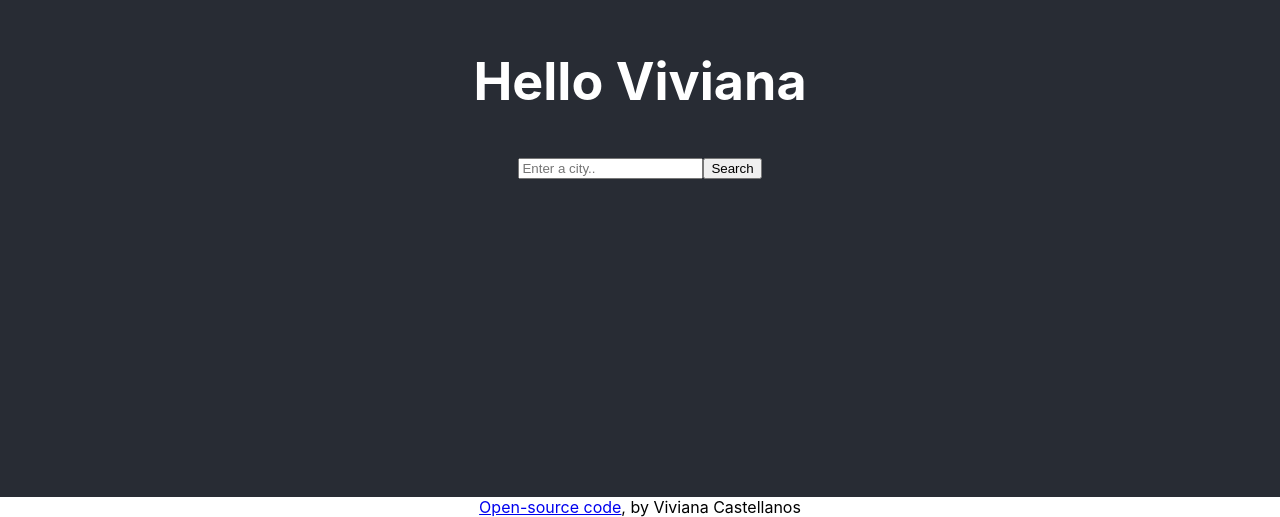
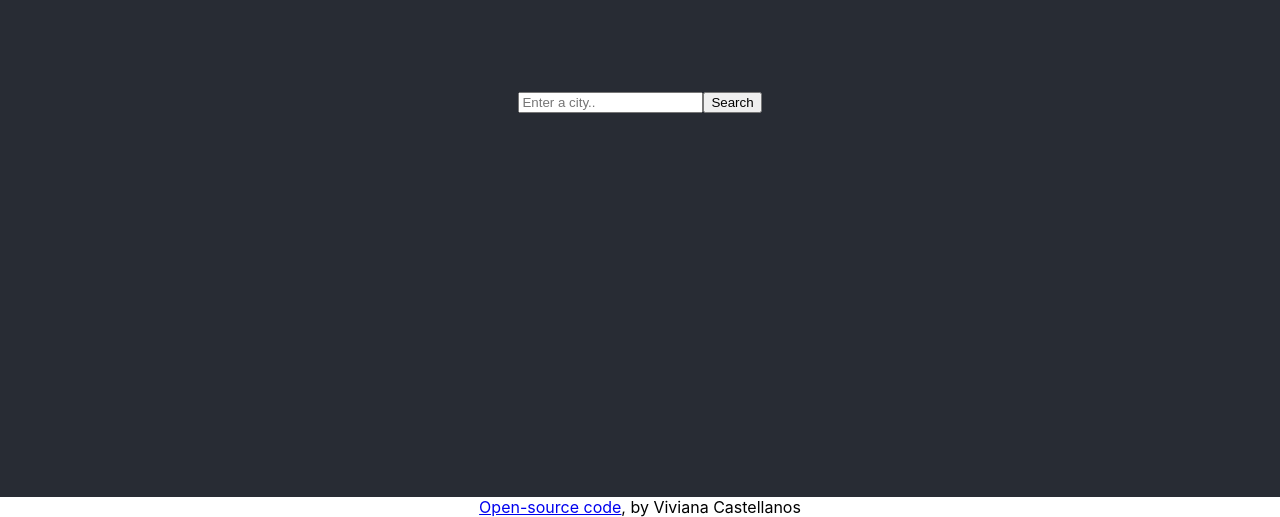
Before and after one commit to castelv2/weather-react, a React (Create React App) app: page / in a window 1280 px wide. Shown: the part 303-820 px from the top of the page. Built offline with nearby package versions, Linux system fonts and the light colour scheme.

Commit message:
removed h1

```diff
--- a/src/App.js
+++ b/src/App.js
@@ -5,7 +5,6 @@ function App() {
   return (
     <div className="App">
       <header className="App-header">
-        <h1>Hello Viviana</h1>
         <Weather />
       </header>
       <div>
```
